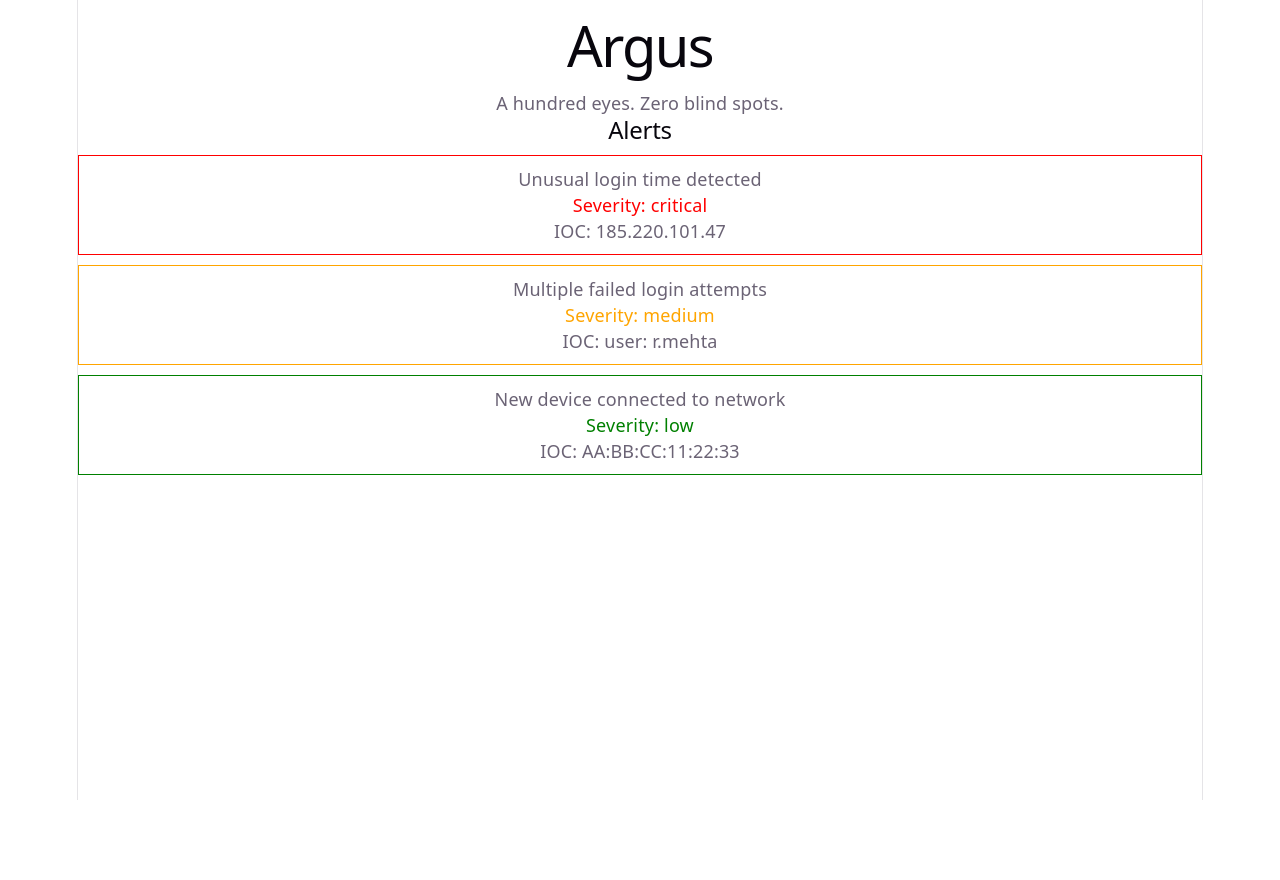
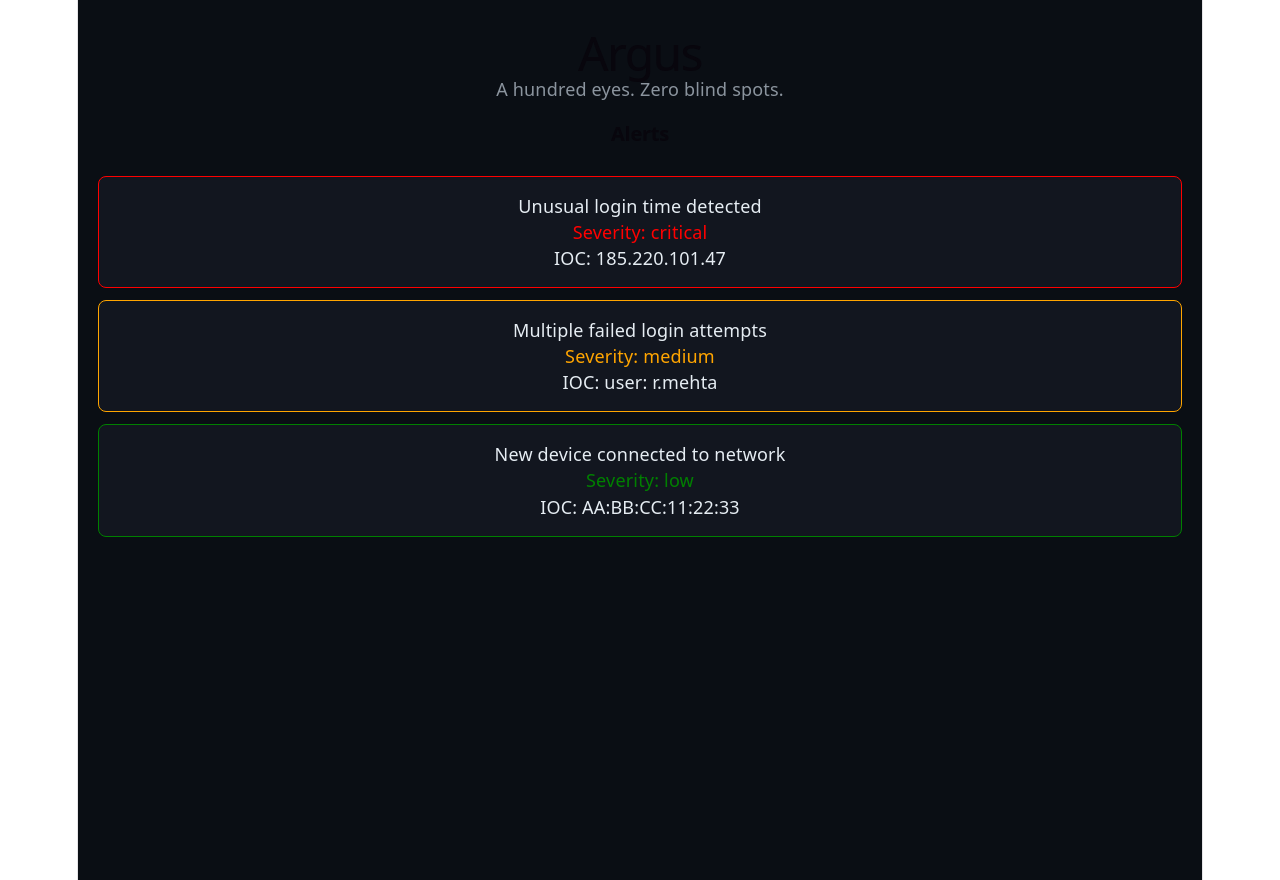
Before and after one commit to singamanusri/Argus, a React (Vite) app: page / in a window 1280 px wide. Before the commit the page ends 800 px from the top, so only its background shows below. Built offline with nearby package versions, Linux system fonts and the light colour scheme.

Commit message:
Style dashboard with dark SOC theme

```diff
--- a/src/App.jsx
+++ b/src/App.jsx
@@ -29,17 +29,27 @@ const [ipReport, setIpReport] = useState(null);
       ioc: "AA:BB:CC:11:22:33",
     },
   ];
+
   async function checkIP(ip) {
     const response = await fetch(`/api/check-ip?ip=${ip}`);
     const data = await response.json();
     setIpReport(data.data);
   }
+
   return (
-    <div>
-      <h1>Argus</h1>
-      <p>A hundred eyes. Zero blind spots.</p>
+    <div style={{
+      backgroundColor: "#0A0E14",
+      color: "#E6EDF3",
+      minHeight: "100vh",
+      padding: "40px 20px",
+      fontFamily: "system-ui, sans-serif",
+    }}>
+      <div style={{ textAlign: "center", marginBottom: "30px" }}>
+        <h1 style={{ fontSize: "48px", margin: "0 0 10px 0" }}>Argus</h1>
+        <p style={{ color: "#8B949E", margin: "0 0 20px 0" }}>A hundred eyes. Zero blind spots.</p>
+        <h2 style={{ fontSize: "20px", fontWeight: "600" }}>Alerts</h2>
+      </div>
 
-      <h2>Alerts</h2>
       {alerts.map((alert) => (
         <div
           key={alert.id}
@@ -52,9 +62,12 @@ async function checkIP(ip) {
           }}
           style={{
             border: "1px solid " + getColor(alert.severity),
-      padding: "10px",
-      margin: "10px 0",
+            borderRadius: "8px",
+            padding: "16px 20px",
+            margin: "12px 0",
             cursor: "pointer",
+            backgroundColor: "#12161F",
+            textAlign: "center",
           }}
         >
           <p>{alert.title}</p>
@@ -64,9 +77,15 @@ async function checkIP(ip) {
           <p>IOC: {alert.ioc}</p>
         </div>
       ))}
+{selectedAlert && (
+ <div style={{
+  marginTop: "20px",
+  padding: "20px",
+  borderRadius: "8px",
+  border: "1px solid #2A2F3A",
+  backgroundColor: "#12161F",
+}}>
 
-      {selectedAlert && (
-  <div style={{ marginTop: "20px", padding: "10px", border: "2px solid white" }}>
     <h3>Alert Details</h3>
           <p>ID: {selectedAlert.id}</p>
           <p>Title: {selectedAlert.title}</p>
@@ -87,4 +106,5 @@ async function checkIP(ip) {
     </div>
   );
 }
+
 export default App;
```
Lines whose indentation alone changed are shown as unchanged.
